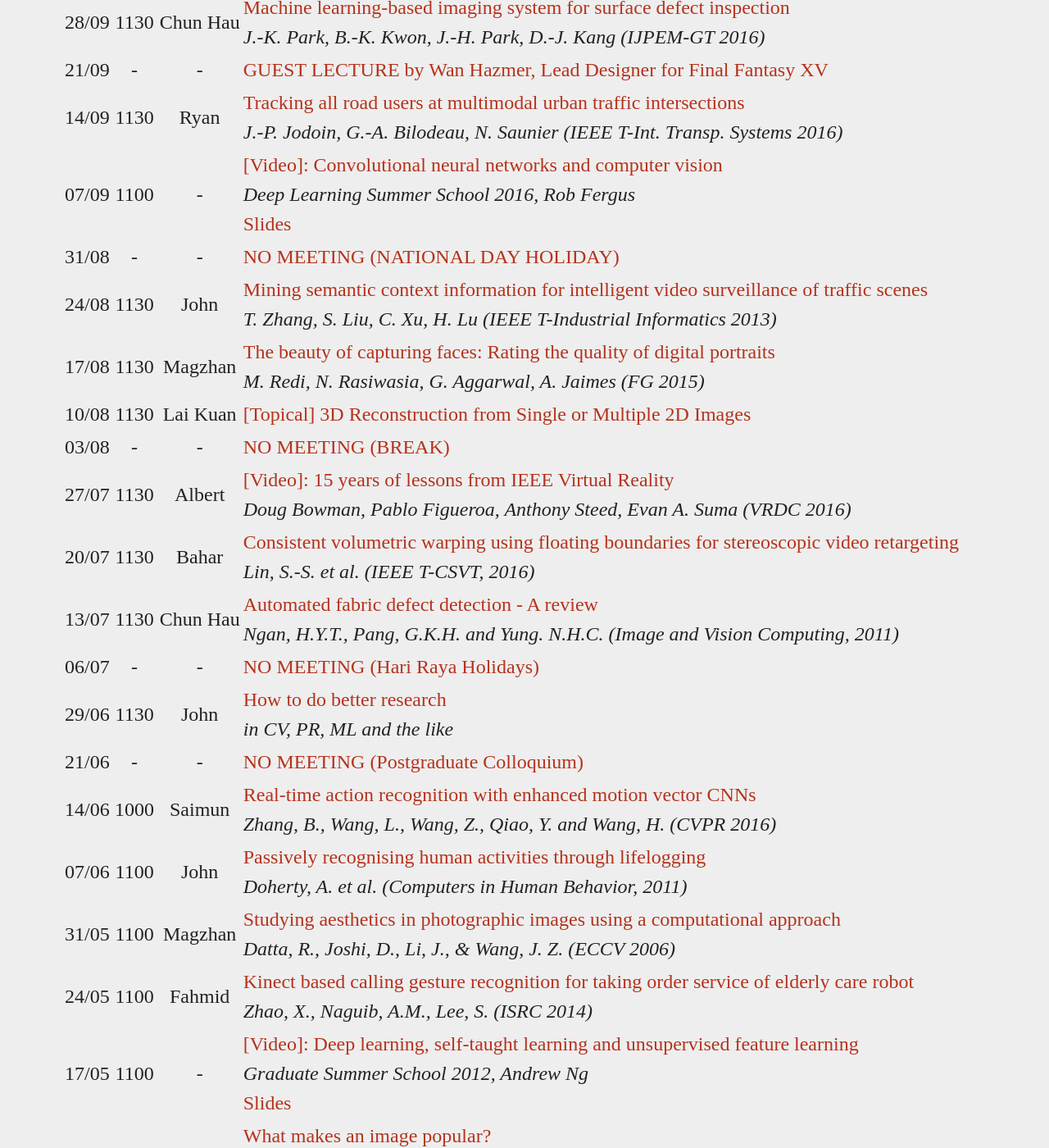
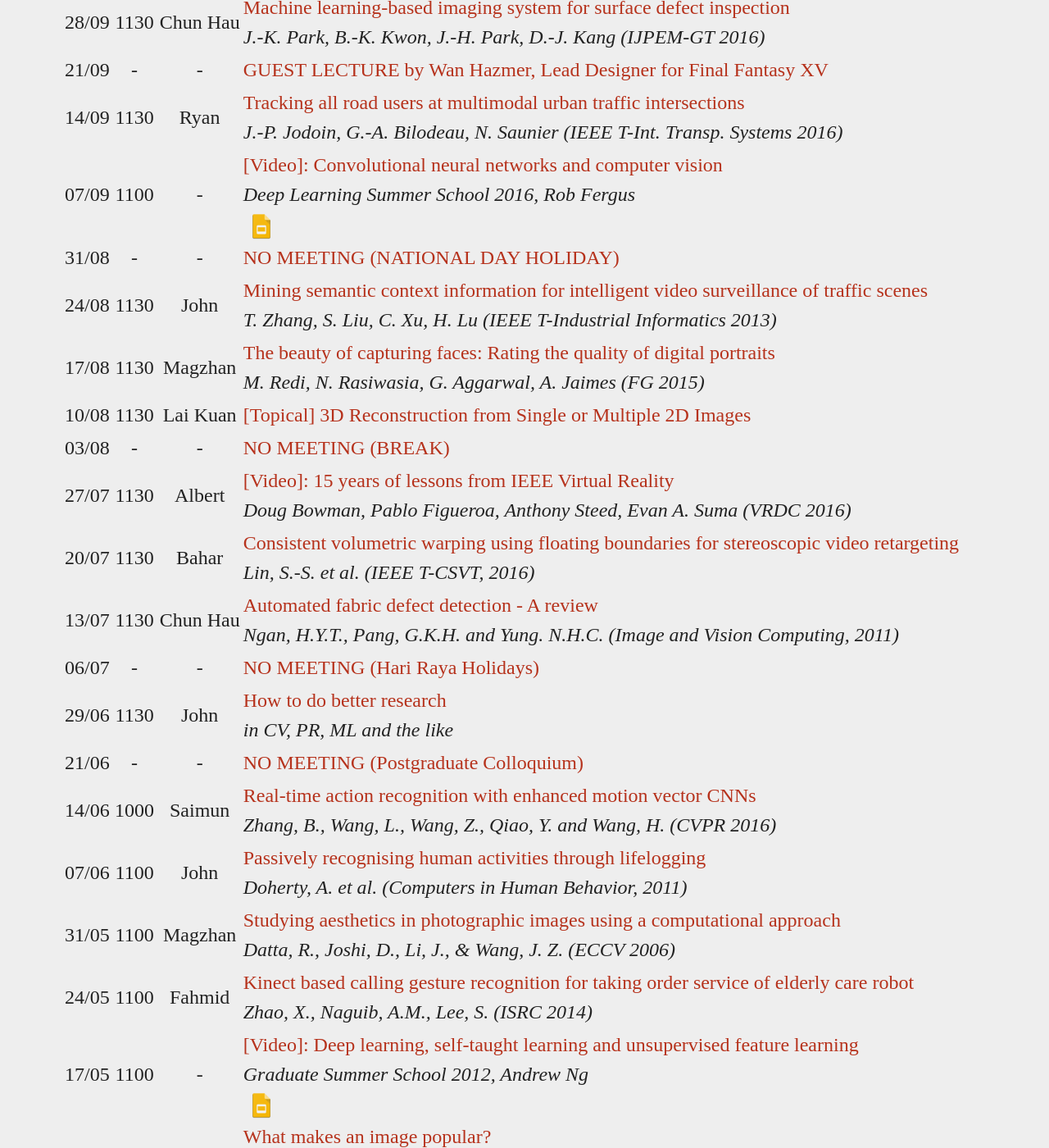
Before and after one commit to viprlab/viprlab.github.io, a Jekyll site: the page built from readinggroup.md, in a window 1280 px wide and 1400 px high, scrolled down 759 px. Shown: the whole window at 82% size. Built offline with Jekyll 4.4.1, drawn with Linux system fonts in a browser that asks for light colours.

Commit message:
add slides icon

```diff
--- a/readinggroup.md
+++ b/readinggroup.md
@@ -152,5 +152,5 @@ T1-1617 term meets at **11.30am on Wednesdays**. T2-1617 term meets at **11.00am
 
 | Date | Time | Presenter | Description |
 |:-|:-:|:-:|:-
-{% for read in page.reads %}| {{read.date}} | {{read.time}} | {{read.presenter}} | [{{read.paper}}]({{read.url}}){:target="_blank"}<br>{% if read.details %}*{{read.details}}*{:.rgdetails}{% endif %}{% if read.proj %}<br>[Project site]({{read.proj}}){:target="_blank"}{% endif %}{% if read.slides %}<br>[Slides]({{read.slides}}){:target="_blank"}{% endif %} |
+{% for read in page.reads %}| {{read.date}} | {{read.time}} | {{read.presenter}} | [{{read.paper}}]({{read.url}}){:target="_blank"}<br>{% if read.details %}*{{read.details}}*{:.rgdetails}{% endif %}{% if read.proj %}<br>[Project site]({{read.proj}}){:target="_blank"}{% endif %}{% if read.slides %}<br>{% if read.slides %} &nbsp;[![slides](/images/slides-icon.png)]({{read.slides}}){% endif %}{% endif %} |
 {% endfor %}
```
Also changed, not shown: images/slides-icon.png (added), images/website-icon.png (added).
